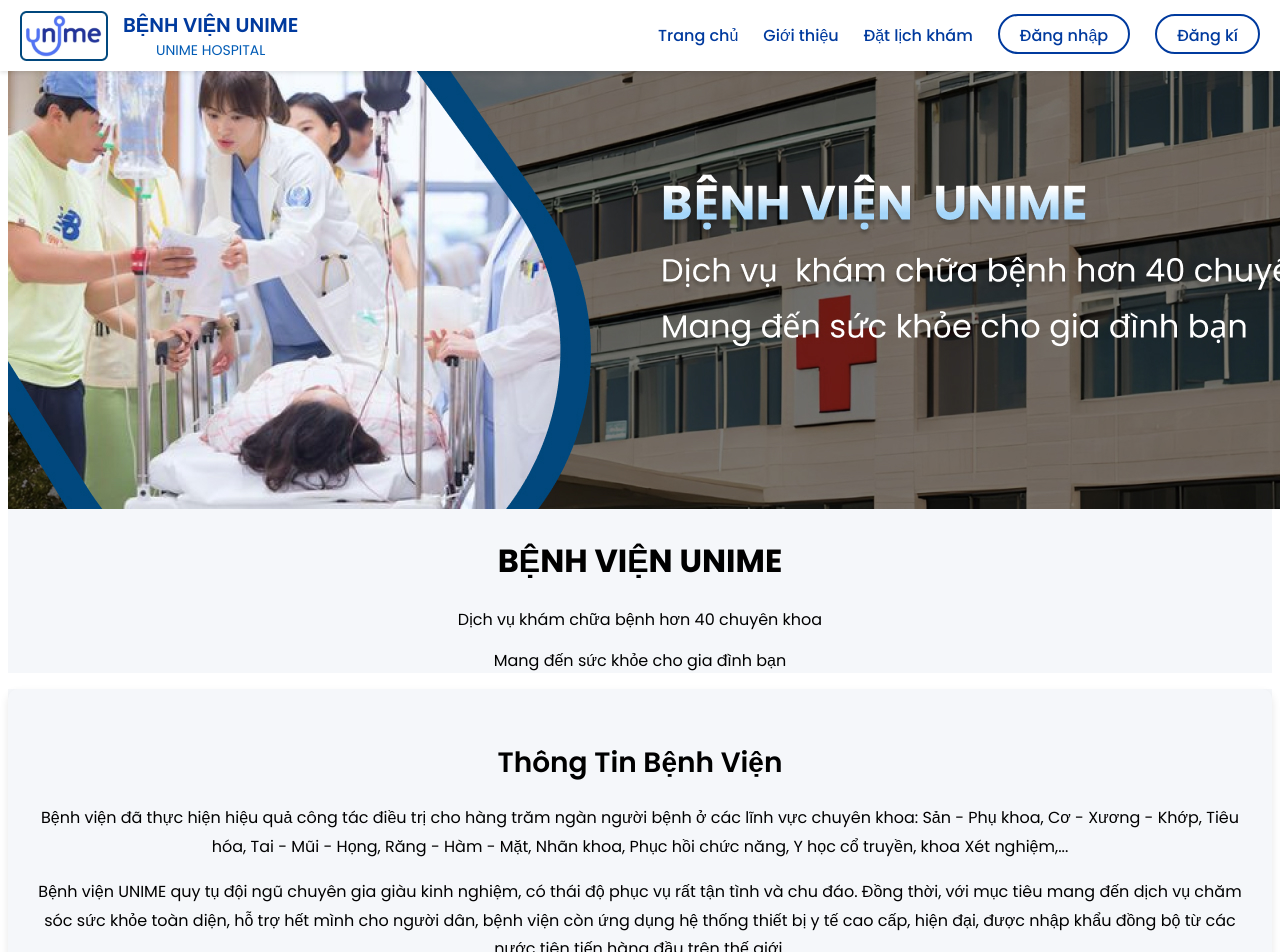
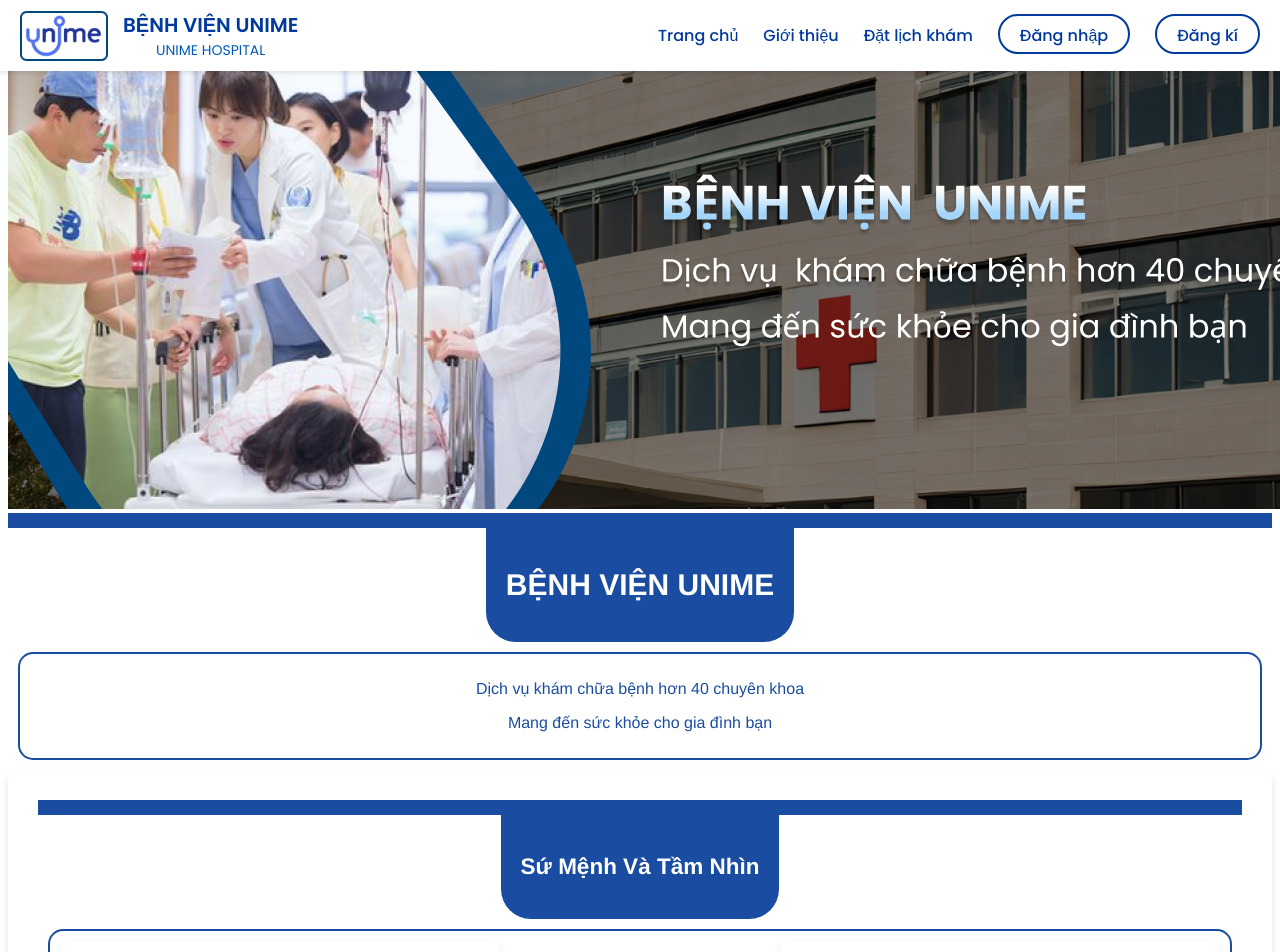
Before and after one commit to NhatHoanggg/unimehospital, a Vue app: page /about-us in a window 1280 px wide. Shown: the top 952 px of the page. Built offline with nearby package versions, Linux system fonts and the light colour scheme.

Commit message:
about us page

```diff
--- a/src/components/AboutUs.vue
+++ b/src/components/AboutUs.vue
@@ -1,38 +1,39 @@
 <template>
   <div class="about-container">
-    <div class="section hospital-info">
       <img src="@/assets/background.jpg" alt="hospital" class="hospital-image" />
-      <h1>BỆNH VIỆN UNIME</h1>
-      <p>Dịch vụ khám chữa bệnh hơn 40 chuyên khoa</p>
-      <p>Mang đến sức khỏe cho gia đình bạn</p>
     </div>
-  </div>
-  <div class="hospital-info">
-    <!-- Section: Thông tin bệnh viện -->
-    <section class="hospital-details">
-      <h2 class="section-title">Thông Tin Bệnh Viện</h2>
-      <p class="hospital-description">
-        Bệnh viện đã thực hiện hiệu quả công tác điều trị cho hàng trăm ngàn người bệnh ở các lĩnh vực chuyên khoa: Sản - Phụ khoa, Cơ - Xương - Khớp, Tiêu hóa, Tai - Mũi - Họng, Răng - Hàm - Mặt, Nhãn khoa, Phục hồi chức năng, Y học cổ truyền, khoa Xét nghiệm,...
-      </p>
-      <p class="hospital-description">
-        Bệnh viện UNIME quy tụ đội ngũ chuyên gia giàu kinh nghiệm, có thái độ phục vụ rất tận tình và chu đáo. Đồng thời, với mục tiêu mang đến dịch vụ chăm sóc sức khỏe toàn diện, hỗ trợ hết mình cho người dân, bệnh viện còn ứng dụng hệ thống thiết bị y tế cao cấp, hiện đại, được nhập khẩu đồng bộ từ các nước tiên tiến hàng đầu trên thế giới.
-      </p>
-    </section>
 
-    <!-- Section: Sứ Mệnh và Tầm Nhìn -->
+    <div>
+        <div class="header-line"></div>
+        <div class="section-header">
+        <h1>BỆNH VIỆN UNIME</h1>
+          </div>
+        <div class="rounded-border">
+          <p>Dịch vụ khám chữa bệnh hơn 40 chuyên khoa</p>
+          <p>Mang đến sức khỏe cho gia đình bạn</p>
+        </div>
+    </div>
+
     <section class="mission-vision">
-      <h2 class="section-title">Sứ Mệnh Và Tầm Nhìn</h2>
-      <div class="mission-cards">
+      <div class="header-line"></div>
+      <div class="section-header">
+        <h2>Sứ Mệnh Và Tầm Nhìn</h2>
+      </div>
+      <div class="rounded-border">
+        <div class="mission-cards">
         <div class="card" v-for="(item, index) in missions" :key="index">
           <img src="@/assets/mission1.png" class="card-img" />
           <p class="card-description">{{ item.text }}</p>
         </div>
       </div>
+      </div>
     </section>
 
-    <!-- Section: Đội Ngũ Bác Sĩ -->
     <section class="doctor-team">
-      <h2 class="section-title">Đội Ngũ Bác Sĩ</h2>
+      <div class="header-line"></div>
+      <div class="section-header">
+        <h3>Đội Ngũ Bác Sĩ</h3>
+      </div>
       <div class="doctor-carousel">
         <div class="doctor" v-for="(doctor, index) in doctors" :key="index">
           <img src="" class="doctor-img" alt="Doctor Image" />
@@ -41,7 +42,13 @@
         </div>
       </div>
     </section>
+
+
+
+  <div>
+
   </div>
+
 </template>
 
 <script>
@@ -102,10 +109,29 @@ export default {
   --error-color: #ef4444;
 }
 
-.about-container {
-  max-width: 1440px;
-  margin: 0 auto;
-  /* padding: 20px; */
+.header-line {
+  width: 100%;
+  height: 15px;
+  background-color: #1a4da1;
+}
+
+.section-header {
+  display: inline-block;
+  background-color: #1a4da1; /* Màu xanh đồng nhất với đường thẳng */
+  color: white; /* Màu chữ trắng */
+  padding: 20px; /* Đệm xung quanh nội dung */
+  font-weight: bold;
+  font-size: 15px;
+  border-radius: 0 0 30px 30px; /* Bo tròn góc dưới */
+  text-align: center;
+}
+
+.rounded-border{
+  border: 2px solid #1a4da1; /* Viền màu đen */
+    border-radius: 15px; /* Bo tròn các góc */
+    padding: 10px; /* Khoảng cách bên trong */
+    margin: 10px; /* Khoảng cách bên ngoài */
+    color: #1a4da1;
 }
 
 .hospital-info {
@@ -116,14 +142,6 @@ export default {
   background-color: #f5f7fa;
 }
 
-.section-title {
-  text-align: center;
-  font-size: 28px;
-  font-weight: 600;
-  margin-bottom: 20px;
-  color: var(--primary-color);
-}
-
 .hospital-details,
 .mission-vision,
 .doctor-team {
@@ -132,13 +150,6 @@ export default {
   border-radius: 10px;
   margin-bottom: 40px;
   box-shadow: 0 4px 8px rgba(0, 0, 0, 0.1);
-}
-
-.hospital-description {
-  font-size: 16px;
-  line-height: 1.8;
-  color: var(--text-color);
-  margin-bottom: 15px;
 }
 
 .mission-cards {
@@ -216,4 +227,6 @@ export default {
   font-size: 16px;
   color: var(--text-color);
 }
+
+
 </style>
```
